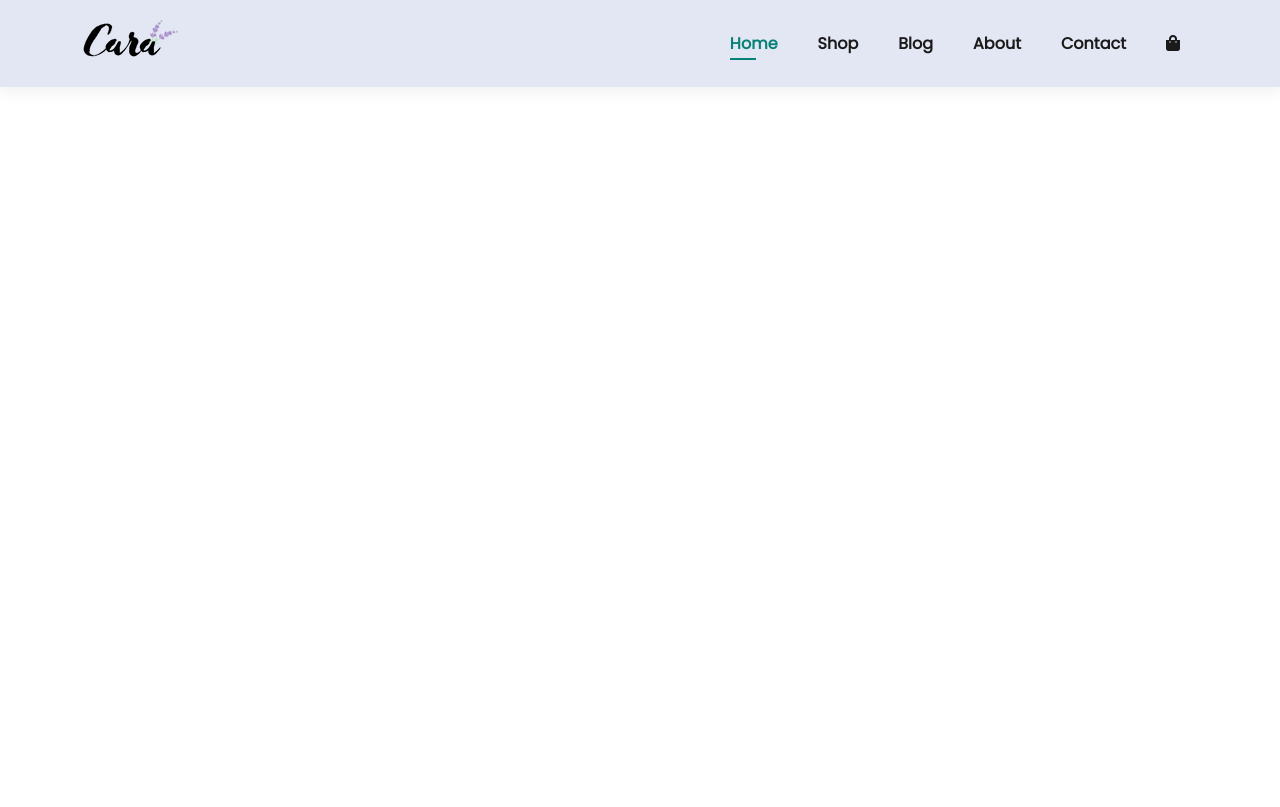
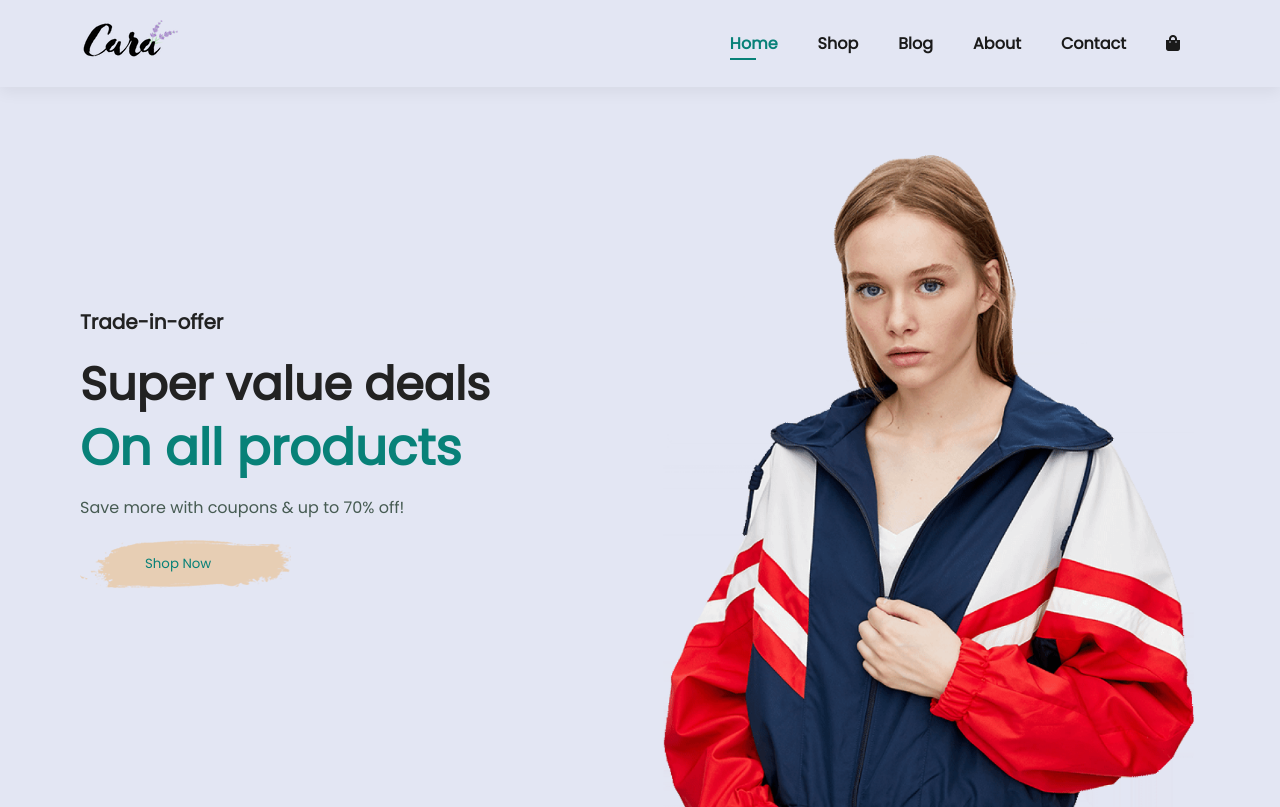
Before and after one commit to Ibrahim72400/E-commerce, a plain HTML site: page index.html in a window 1280 px wide. Drawn offline with Linux system fonts and the light colour scheme.

Commit message:
top banner done

```diff
--- a/index.html
+++ b/index.html
@@ -27,6 +27,14 @@
 
     </section>
 
+    <section id="hero">
+       <h4>Trade-in-offer</h4>
+       <h2>Super value deals</h2>
+       <h1>On all products</h1>
+       <p>Save more with coupons & up to 70% off!</p>
+       <button>Shop Now</button>
+    </section>
+
 
     <script src="script.js"></script>
 </body>
--- a/style.css
+++ b/style.css
@@ -39,7 +39,7 @@ p{
 body{
     width: 100%;
 }
-/*header start*/
+/*Navbar*/
 #header{
     display: flex;
     align-items: center;
@@ -47,6 +47,10 @@ body{
     padding: 20px 80px;
     background-color: #e3e6f3;
     box-shadow: 0 5px 15px rgba(0, 0, 0, 0.06);
+    z-index: 999;
+    position: sticky;
+    top: 0;
+    left: 0;
 }
 
 #navbar{
@@ -88,3 +92,34 @@ body{
     left: 20px;
 
 }
+
+/*top Banner*/
+#hero{
+    background-image: url(img/hero4.png);
+    height: 90vh;
+    width: 100%;
+    background-size: cover;
+    background-position: top 25% right 0;
+    padding: 0 80px;
+    display: flex;
+    flex-direction: column;
+    align-items: flex-start;
+    justify-content: center;
+}
+
+#hero h4{
+    padding-bottom: 15px;
+
+}
+#hero h1{
+    color: #088178;
+}
+#hero button{
+    background-image: url(img/button.png);
+    background-color: transparent;
+    color: #088178;
+    border: none;
+    padding: 14px 80px 14px 65px;
+    background-repeat: no-repeat;
+    cursor: pointer;
+}
```
